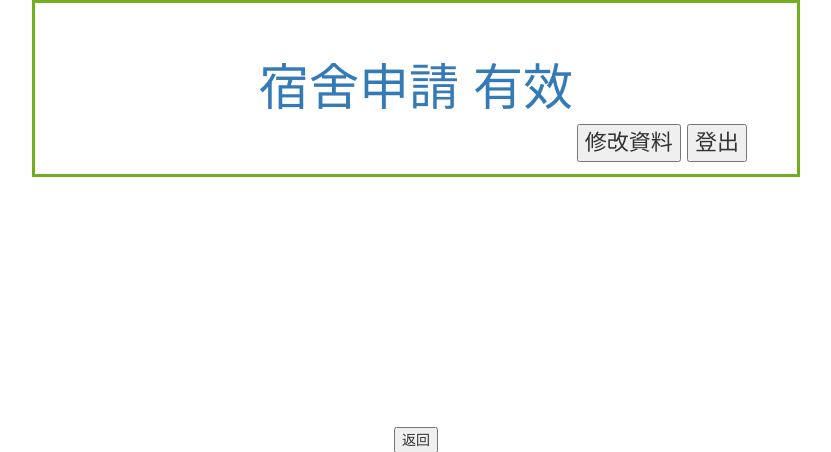
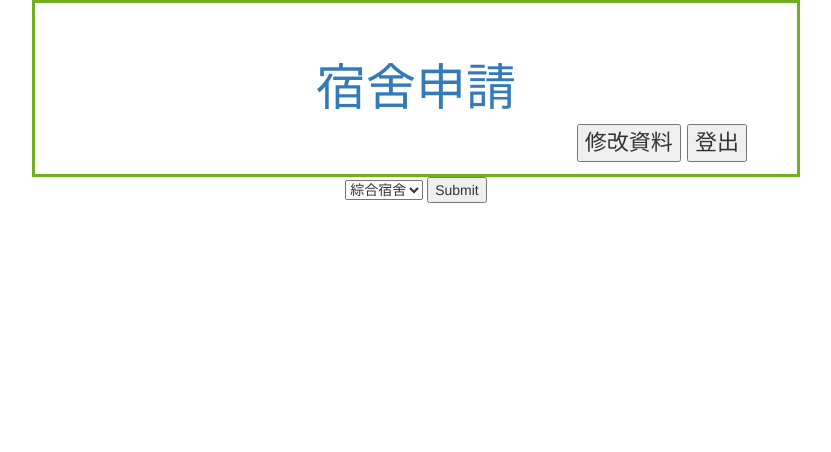
Before and after one commit to Ridost/SDMS, a Django app: page /DMS/DormitoryApply in a window 1280 px wide. Shown: the top 452 px of the page, without its empty margins (224-1055 px from the left). Run offline with Django 3.2, Linux system fonts and the light colour scheme; parts of the project's set-up code (start-up, migrations or seed data) failed here and were passed over; some libraries are stand-ins or nearby versions.

Commit message:
DormitoryApply1

```diff
--- a/DMS/templates/DMS/DormitoryApply.html
+++ b/DMS/templates/DMS/DormitoryApply.html
@@ -24,5 +24,10 @@
 </script>
 {%endblock%}
 {% block content %}
-
+    <select name = "宿舍類型">
+        <option value="綜合宿舍">綜合宿舍</option>
+        <option value="學一">學一</option>
+        <option value="學二">學二</option>
+    </select>
+    <input type="submit"    >
 {% endblock%}
--- a/DMS/views.py
+++ b/DMS/views.py
@@ -15,11 +15,13 @@ def DMS(request):
     return render(request,"DMS/DMS.html",locals())
 
 def DormitoryApply(request):
+    #判斷是否為管理員
     start = settings.STARTTIME
     end = settings.ENDTIME
     now = datetime.datetime.now()
-    if now>start and now<end:
-        message = "有效"
-    else:
-        message = "無效"
-    return render(request,"DMS/DormitoryApply.html",locals())
+    if now>start and now<end:   #開放
+        #誰申請 哪個系 年級 學號 姓名 哪一棟宿舍 申請時間 審核狀態
+        #宿舍房間狀況 eg. OF 5層樓 20個房間 4個人
+        return render(request, "DMS/DormitoryApply.html", locals())
+    else:   #不開放
+        return render(request, "DMS/DMS.html", locals())
```
